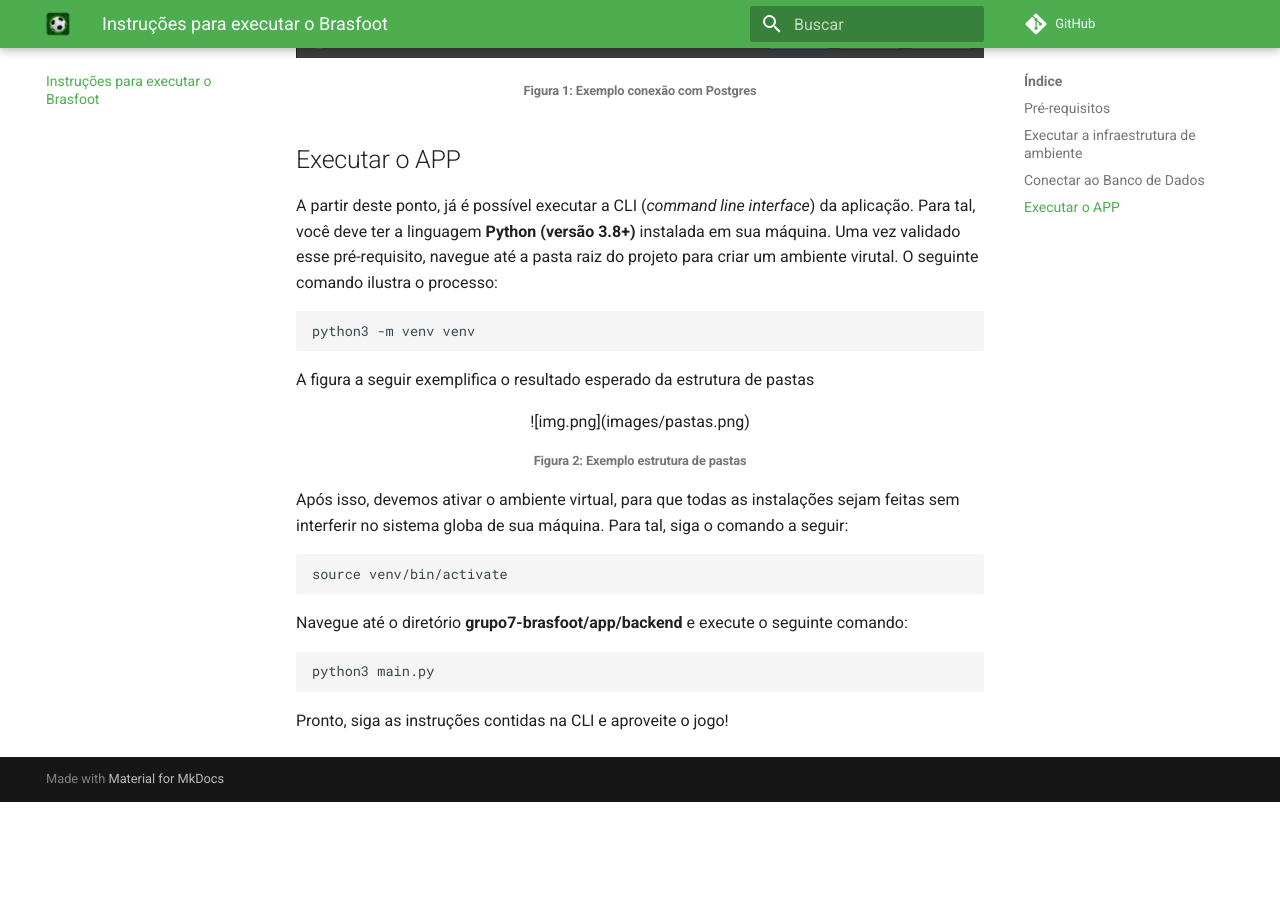
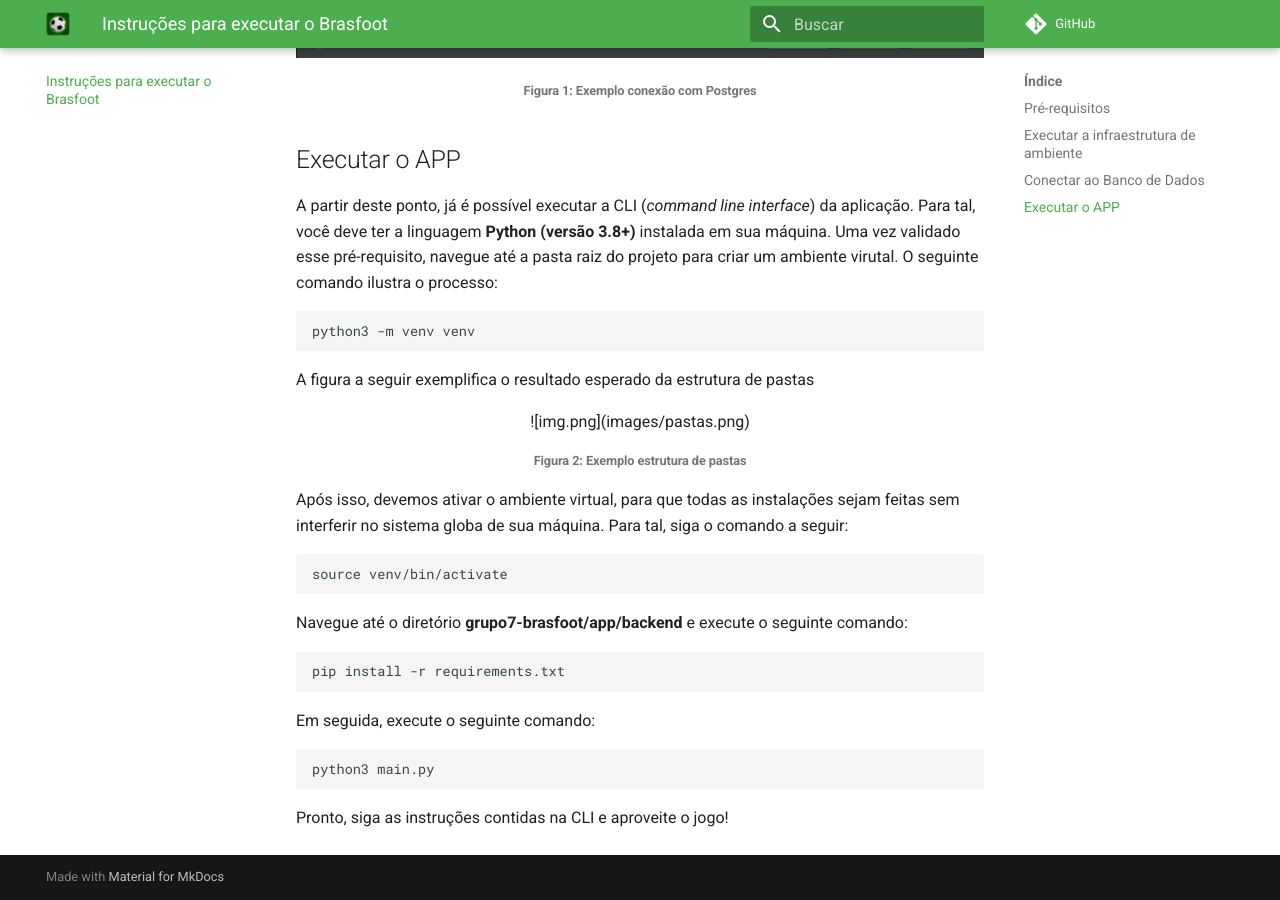
Before and after one commit to SBD1/grupo7-brasfoot, an MkDocs documentation site: the page built from docs/instrucoes-de-execucao.md, in a window 1280 px wide and 900 px high, scrolled down 2057 px. Built offline with MkDocs 1.6.1 and Material for MkDocs 9.7.7, drawn with Linux system fonts in a browser that asks for light colours; comment, search, counter and statistics services are not loaded; before the commit the page ends 2859 px from its top, so only the background shows below that.

Commit message:
Adding requirements and updating docs

````diff
--- a/docs/instrucoes-de-execucao.md
+++ b/docs/instrucoes-de-execucao.md
@@ -85,6 +85,12 @@ source venv/bin/activate
 Navegue até o diretório
 **grupo7-brasfoot/app/backend** e execute o seguinte comando:
 
+```shell
+pip install -r requirements.txt
+```
+
+Em seguida, execute o seguinte comando:
+
 ```python
 python3 main.py
 ```
````
Also changed, not shown: README.md (+5 -0 lines), 1 other file.
